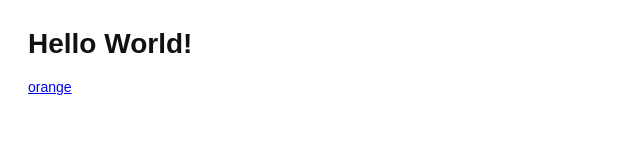
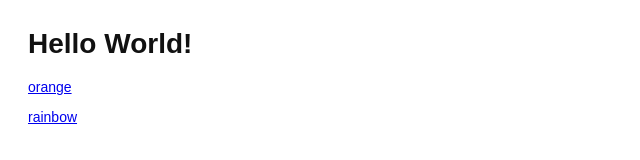
Before and after one commit to gregorykline/tutorial-john, a plain HTML site: page index.html in a window 1280 px wide. Shown: the full height of the page, 0-640 px from the left. Drawn offline with Linux system fonts and the light colour scheme.

Commit message:
link to rainbow

```diff
--- a/index.html
+++ b/index.html
@@ -8,5 +8,6 @@
 <p><a href="blue.html>blue</a></p>
 <p><a href="orange.html>orange</a></p>
 <p><a href="red.html>red</a></p>
+<p><a href="rainbow.html>rainbow</a></p>
 </body>
 </html>
```
